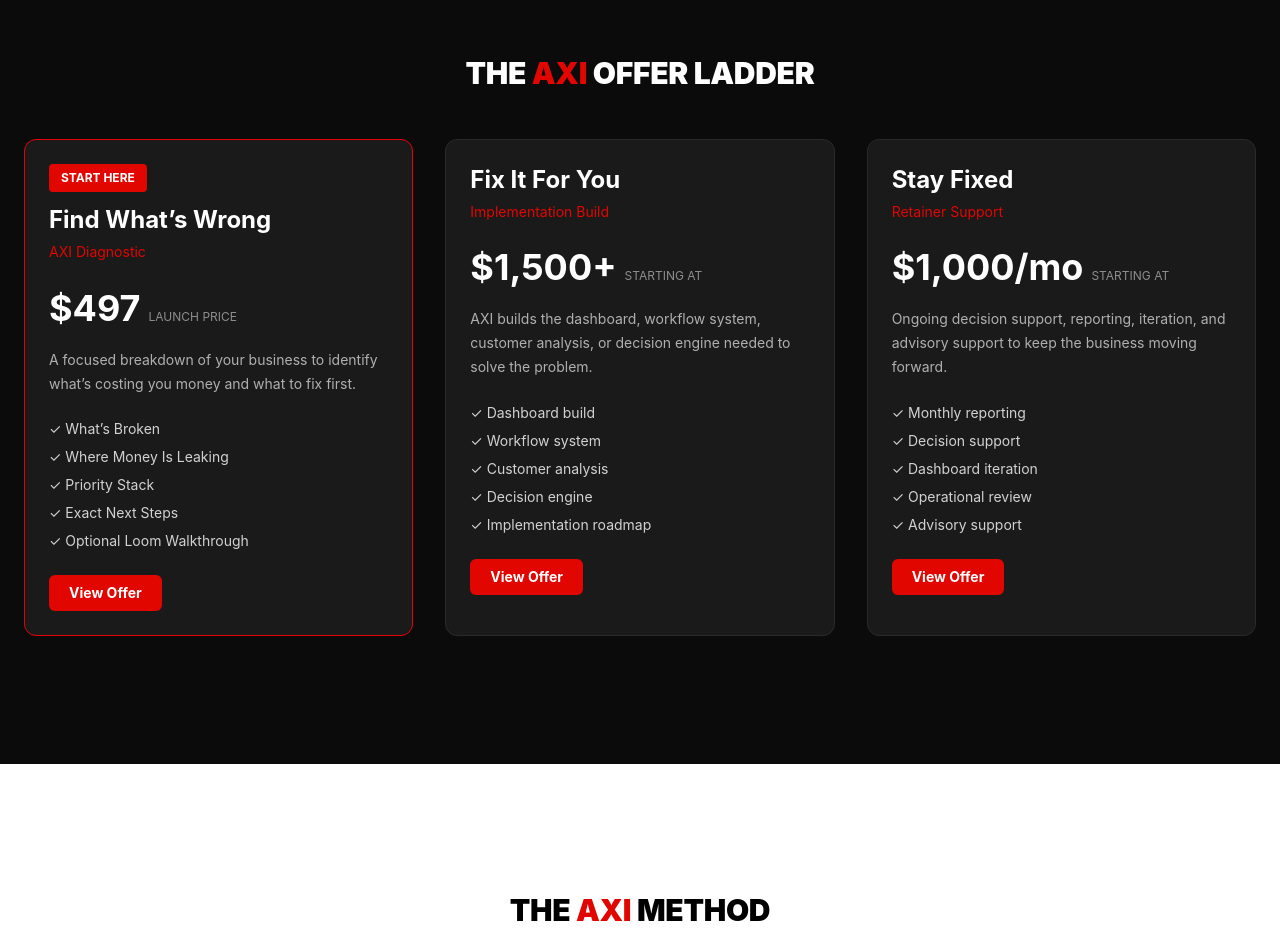
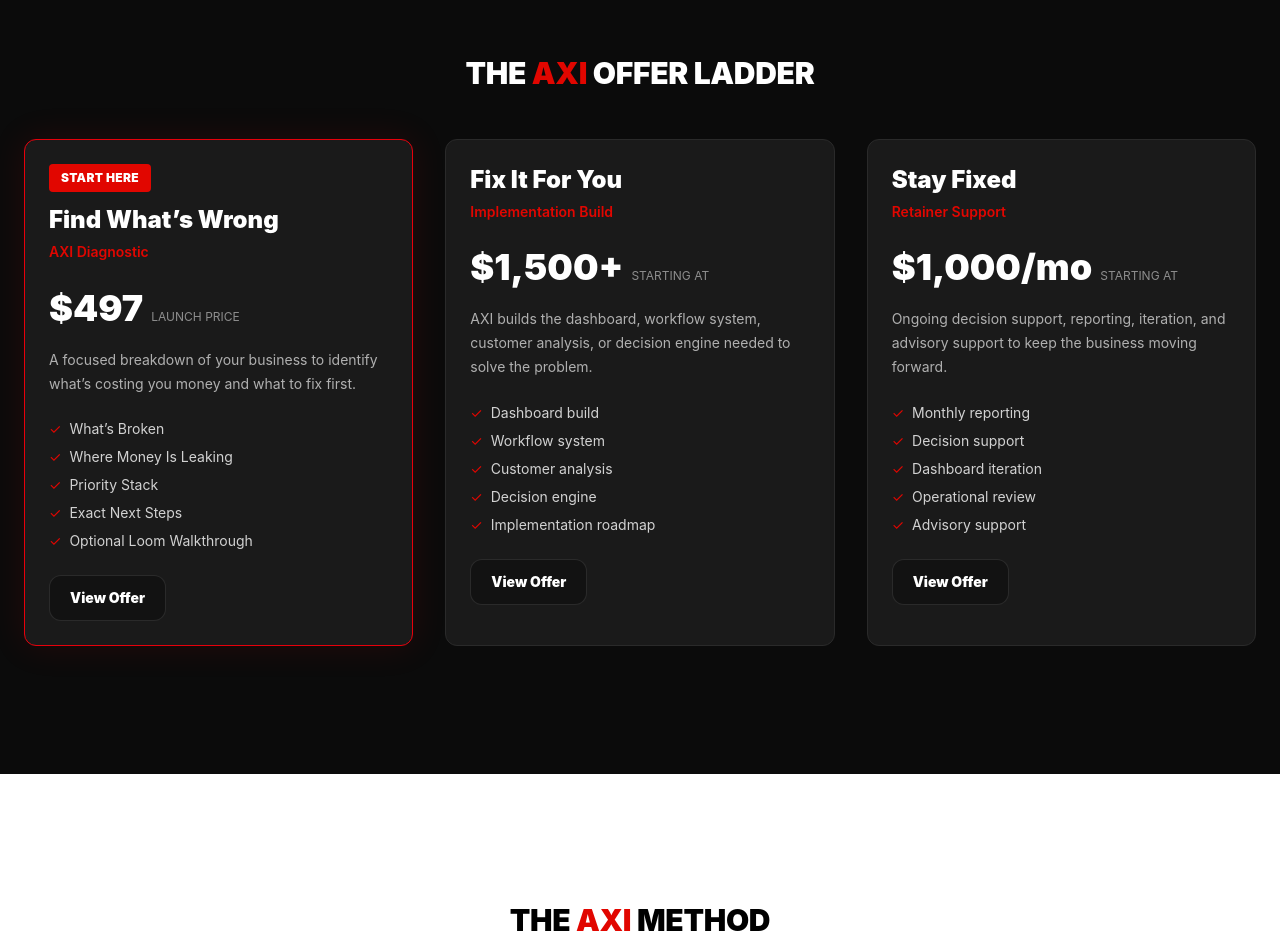
Before and after one commit to shawnfoster/axi, a React (Vite) app: page / in a window 1280 px wide. Shown: the part 1600-2536 px from the top of the page. Built offline with nearby package versions, Linux system fonts and the light colour scheme.

Commit message:
Polish offer cards

```diff
--- a/src/components/OfferCard.tsx
+++ b/src/components/OfferCard.tsx
@@ -4,36 +4,46 @@ export default function OfferCard({ offer, featured = false }: any) {
   return (
     <div
       className={`rounded-xl border bg-axi-gray p-6 ${
-        featured ? "border-red-600" : "border-axi-border"
+        featured
+          ? "border-red-600 shadow-[0_0_35px_rgba(225,6,0,0.12)]"
+          : "border-axi-border"
       }`}
     >
       {featured && (
-        <p className="mb-3 inline-block rounded bg-axi-red px-3 py-1 text-xs font-bold">
+        <p className="mb-3 inline-block rounded bg-axi-red px-3 py-1 text-xs font-black tracking-wide">
           START HERE
         </p>
       )}
 
-      <h3 className="text-2xl font-bold">{offer.title}</h3>
-      <p className="mt-1 text-sm text-axi-red">{offer.internalName}</p>
+      <h3 className="text-2xl font-black">{offer.title}</h3>
+
+      <p className="mt-1 text-sm font-semibold text-axi-red">
+        {offer.internalName}
+      </p>
 
       <div className="mt-6">
-        <span className="text-4xl font-bold">{offer.price}</span>
+        <span className="text-4xl font-black">{offer.price}</span>
         <span className="ml-2 text-xs uppercase text-white/50">
           {offer.priceNote}
         </span>
       </div>
 
-      <p className="mt-5 text-sm text-white/65">{offer.description}</p>
+      <p className="mt-5 text-sm leading-6 text-white/65">
+        {offer.description}
+      </p>
 
       <ul className="mt-6 space-y-2 text-sm text-white/80">
         {offer.deliverables.slice(0, 5).map((item: string) => (
-          <li key={item}>✓ {item}</li>
+          <li key={item} className="flex gap-2">
+            <span className="text-axi-red">✓</span>
+            <span>{item}</span>
+          </li>
         ))}
       </ul>
 
       <Link
         to={`/services/${offer.slug}`}
-        className="mt-6 inline-block rounded-md bg-axi-red px-5 py-2 text-sm font-bold"
+        className="mt-6 inline-block rounded-xl border border-white/10 bg-black/30 px-5 py-3 text-sm font-black"
       >
         View Offer
       </Link>
--- a/src/pages/Home.tsx
+++ b/src/pages/Home.tsx
@@ -36,14 +36,14 @@ export default function Home() {
           <div className="mt-10 flex flex-wrap gap-4">
             <Link
               to="/services/find-whats-wrong"
-              className="rounded-xl bg-axi-red px-7 py-4 font-black shadow-[0_10px_30px_rgba(225,6,0,0.25)] transition hover:scale-[1.02] hover:opacity-95"
+              className="rounded-xl bg-axi-red px-7 py-4 font-black shadow-[0_10px_30px_rgba(225,6,0,0.25)] transition-all duration-300 hover:scale-[1.04] hover:shadow-[0_20px_60px_rgba(225,6,0,0.35)] active:scale-[0.98]"
             >
               Find What’s Wrong
             </Link>
 
             <Link
               to="/services"
-              className="rounded-xl border border-axi-border px-7 py-4 font-semibold text-white/80 transition hover:border-red-600"
+              className="rounded-xl border border-axi-border px-7 py-4 font-semibold text-white/80 transition-all duration-300 hover:border-red-600 hover:bg-white/5"
             >
               View Services
             </Link>
@@ -67,7 +67,7 @@ export default function Home() {
             {finds.map((item) => (
               <div
                 key={item}
-                className="rounded-xl border border-axi-border bg-black p-6 text-center font-semibold text-white/80"
+                className="rounded-xl border border-axi-border bg-black p-6 text-center font-semibold text-white/80 transition-all duration-300 hover:-translate-y-1 hover:border-red-600 hover:shadow-[0_10px_30px_rgba(0,0,0,0.6)]"
               >
                 {item}
               </div>
```
